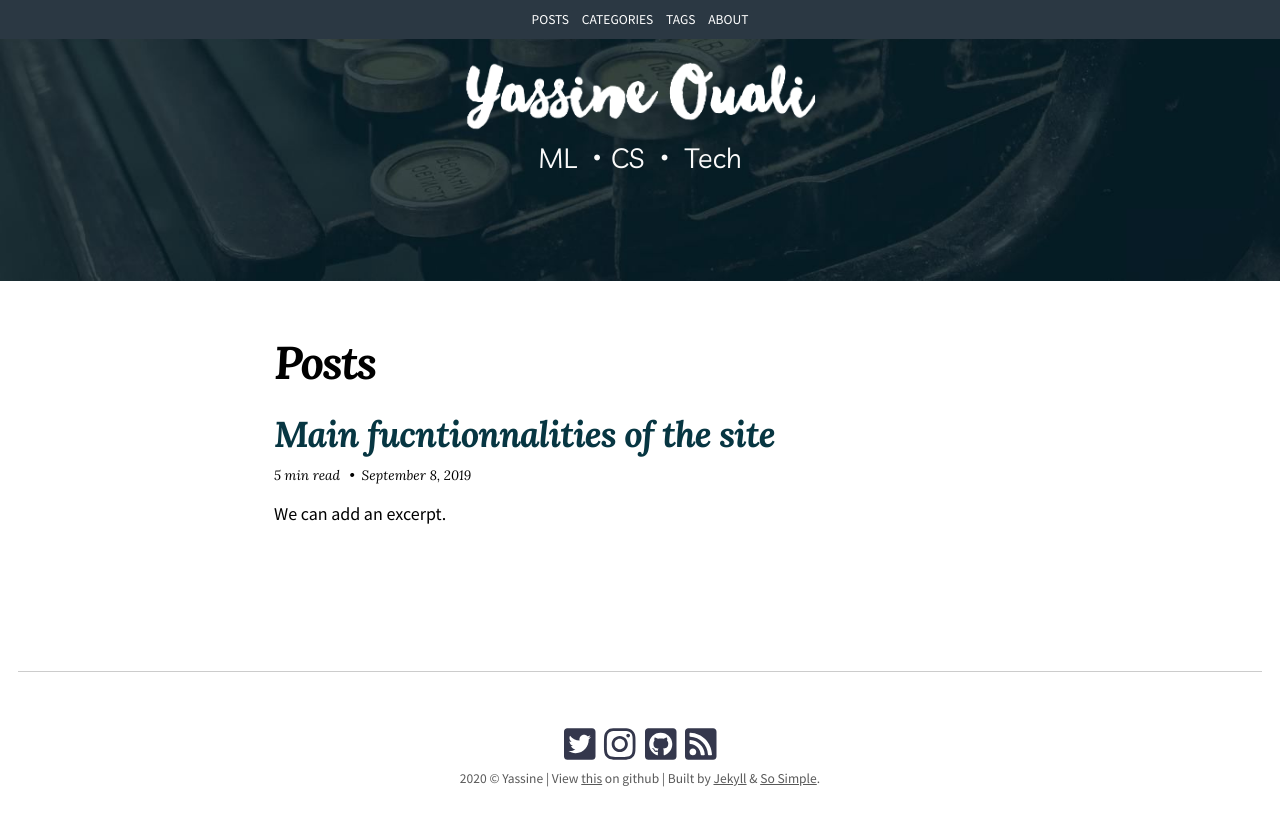
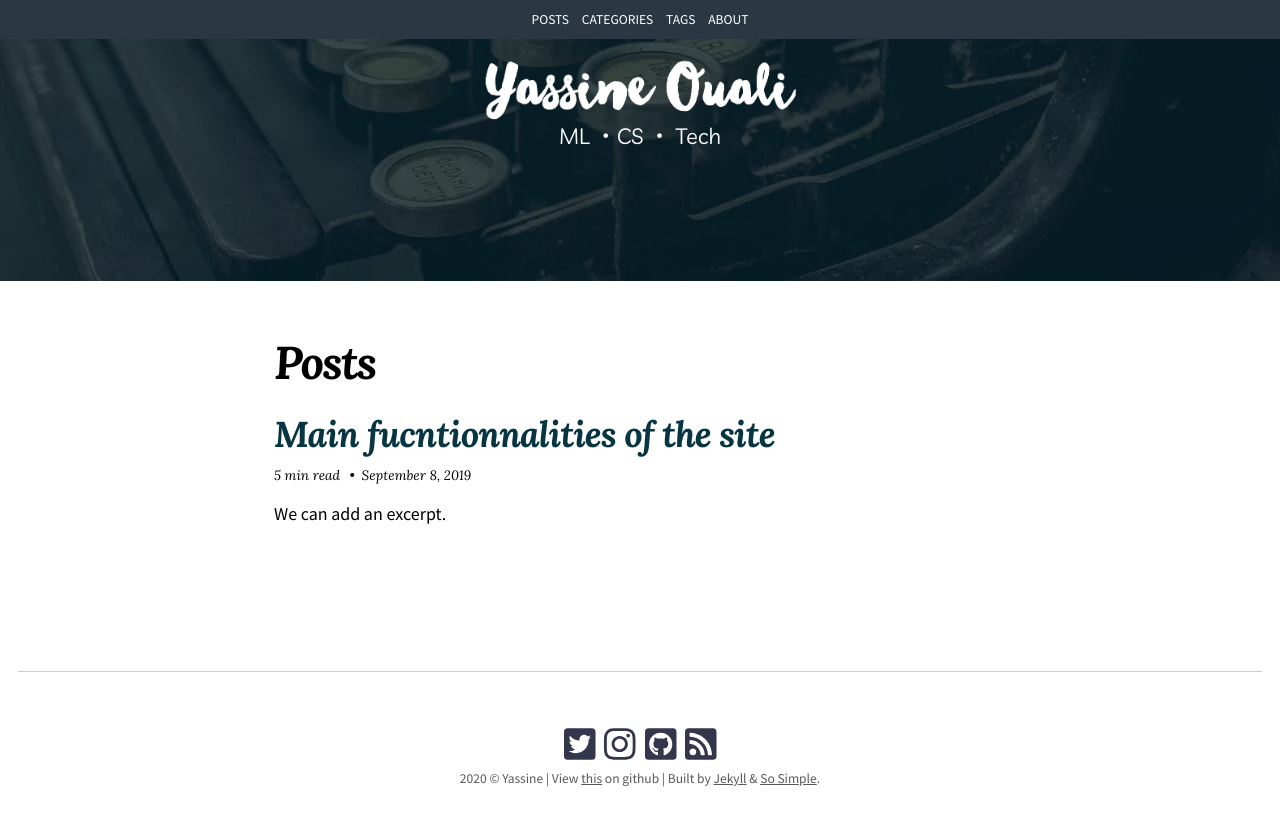
Before and after one commit to yassouali/ml-blog, a Jekyll site: the page built from index.md, in a window 1280 px wide. Shown: the top 826 px of the page. Built offline with Jekyll 4.4.1, drawn with Linux system fonts in a browser that asks for light colours; nearby versions of some CDN libraries.

Commit message:
fixed header

```diff
--- a/_sass/so-simple/_global.scss
+++ b/_sass/so-simple/_global.scss
@@ -120,8 +120,7 @@
 
 
 .site-title {
-  margin: 0.3em 0 0;
-  padding: 0;
+  margin: 0;
   @include fluid-type($min-vw, $max-vw, $h2-min, $h2-max);
   font-weight: 300;
   font-family: $sans-serif-livvic;
@@ -130,6 +129,26 @@
   a {
     color: $base00;
     text-decoration: none;
+  }
+  @include breakpoint($medium) {
+    padding-bottom: 0;
+    font-family: $sans-serif-livvic;
+    font-size: 20px;
+  }
+  @include breakpoint($large) {
+    padding-bottom: 0;
+    font-family: $sans-serif-livvic;
+    font-size: 22px;
+  }
+  @include breakpoint($xlarge) {
+    padding-bottom: 0;
+    font-family: $sans-serif-livvic;
+    font-size: 22px;
+  }
+  @include breakpoint($xxlarge) {
+    padding-bottom: 0.4em;
+    font-family: $sans-serif-livvic;
+    font-size: 27px;
   }
 }
 
@@ -170,14 +189,14 @@
     height: 1.5*$site-logo-height;
   }
   @include breakpoint($large) {
-    margin-top: 22px;
+    margin-top: 20px;
     width: 1.7*$site-logo-width;
     height: 1.7*$site-logo-height;
   }
   @include breakpoint($xlarge) {
-    margin-top: 22px;
-    width: 1.8*$site-logo-width;
-    height: 1.8*$site-logo-height;
+    margin-top: 20px;
+    width: 1.6*$site-logo-width;
+    height: 1.6*$site-logo-height;
   }
   @include breakpoint($xxlarge) {
     margin-top: 65px;
```
Also changed, not shown: 13 other files.
